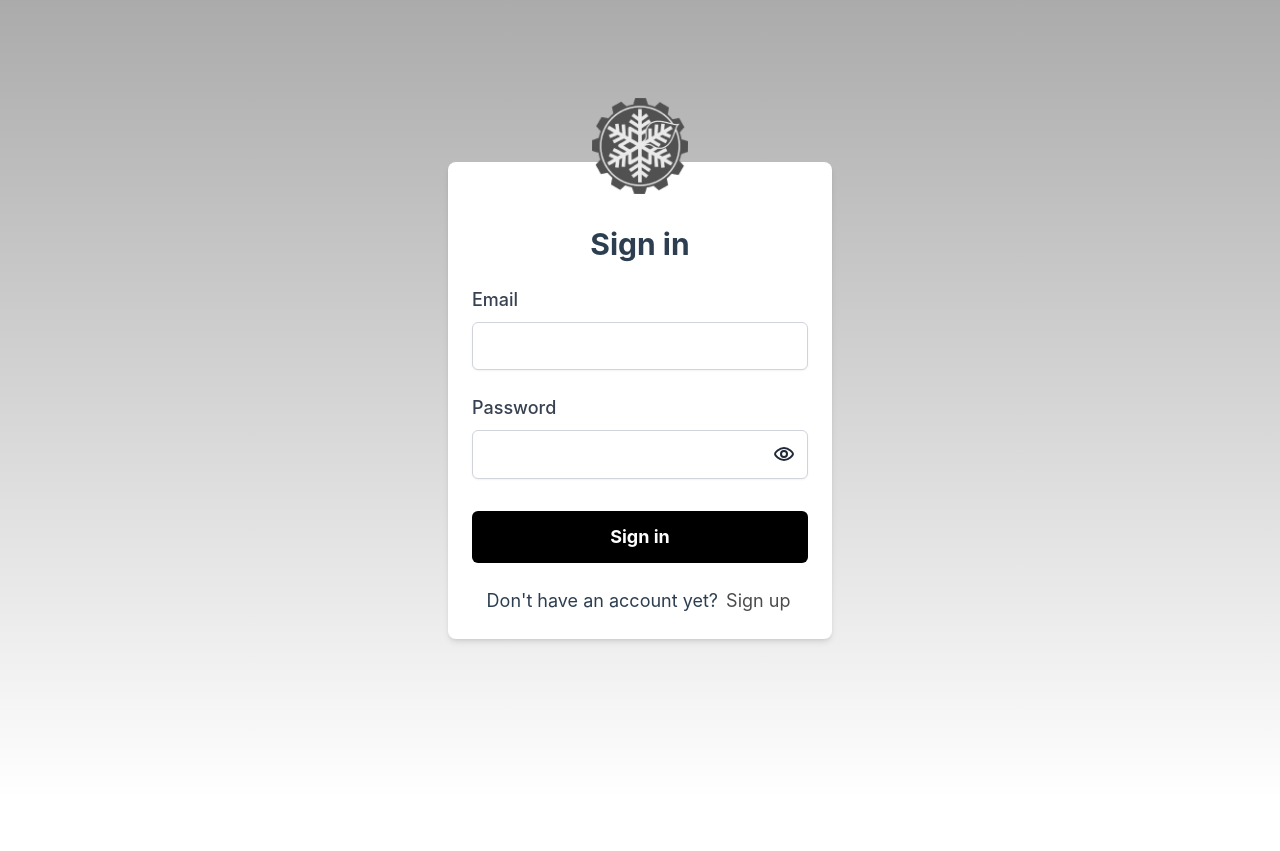
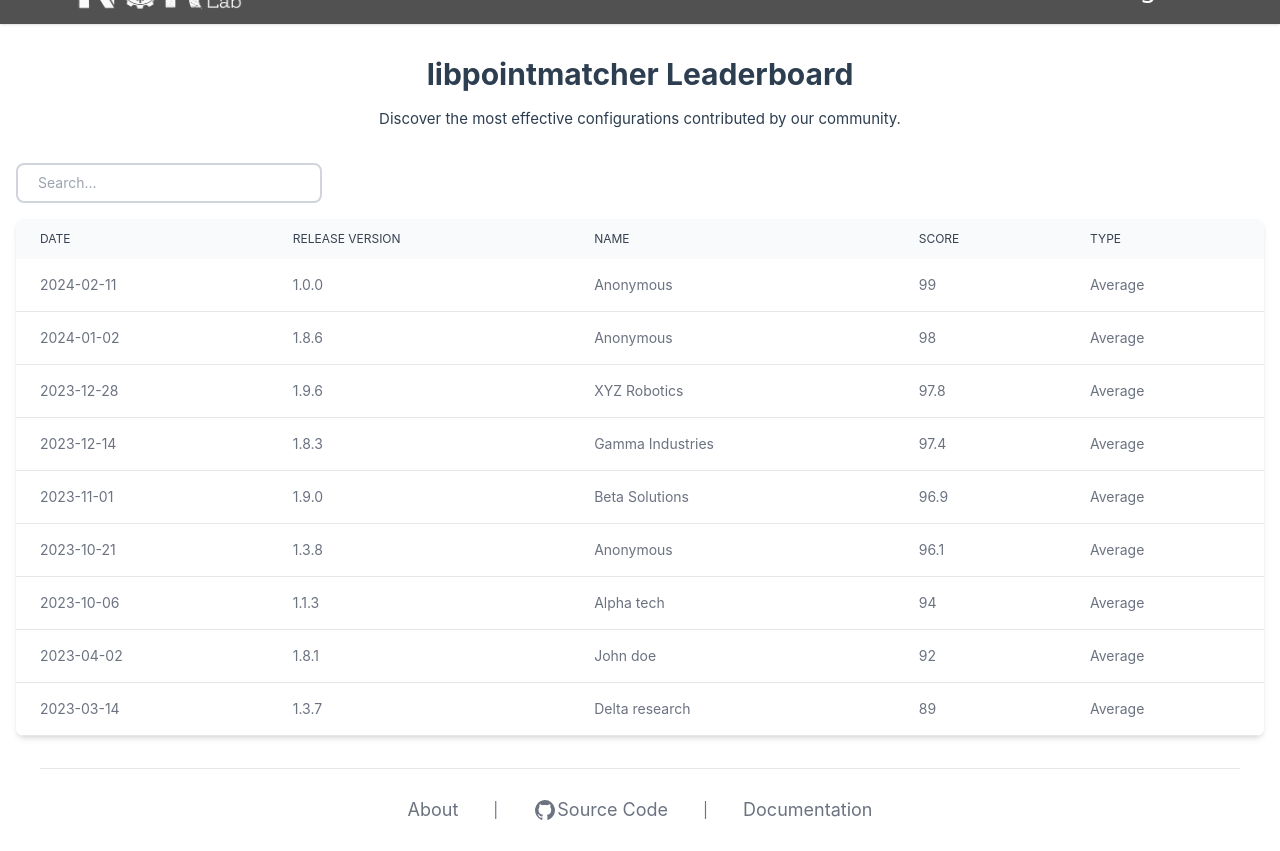
Before and after one commit to norlab-ulaval/libpointmatcher-server, a Vue app in the folder web/libpointmatcher-server-interface/: page / in a window 1280 px wide. Before the commit the page ends 800 px from the top, so only its background shows below. Built offline with nearby package versions, Linux system fonts and the light colour scheme.

Commit message:
Create leaderboard table component

```diff
--- /dev/null
+++ b/web/libpointmatcher-server-interface/src/components/leaderboard/LeaderboardTable.vue
@@ -0,0 +1,67 @@
+<template>
+    <div class="container mx-auto px-4 py-8">
+      <h1 class="text-3xl font-bold text-center mb-4">libpointmatcher Leaderboard</h1>
+      <p class="text-center mb-8">Discover the most effective configurations contributed by our community.</p>
+
+      <div class="mb-4">
+        <input
+          type="text"
+          class="border-2 border-gray-300 bg-white h-10 px-5 pr-16 rounded-lg text-sm focus:outline-none"
+          placeholder="Search..."
+          v-model="searchQuery"
+        />
+      </div>
+
+      <div class="relative overflow-x-auto shadow-md sm:rounded-lg">
+        <table class="w-full text-sm text-left text-gray-500">
+          <thead class="text-xs text-gray-700 uppercase bg-gray-50">
+            <tr>
+              <th scope="col" class="px-6 py-3">Date</th>
+              <th scope="col" class="px-6 py-3">Release version</th>
+              <th scope="col" class="px-6 py-3">Name</th>
+              <th scope="col" class="px-6 py-3">Score</th>
+              <th scope="col" class="px-6 py-3">Type</th>
+            </tr>
+          </thead>
+          <tbody>
+            <tr v-for="(entry, index) in filteredLeaderboard" :key="index" class="bg-white border-b">
+              <td class="px-6 py-4">{{ entry.date }}</td>
+              <td class="px-6 py-4">{{ entry.version }}</td>
+              <td class="px-6 py-4">{{ entry.name }}</td>
+              <td class="px-6 py-4">{{ entry.score }}</td>
+              <td class="px-6 py-4">{{ entry.type }}</td>
+            </tr>
+          </tbody>
+        </table>
+      </div>
+    </div>
+  </template>
+
+  <script>
+  export default {
+    name: 'LeaderboardTable',
+    data() {
+      return {
+        searchQuery: '',
+        leaderboard: [
+            { date: '2024-02-11', version: '1.0.0', name: 'Anonymous', score: 99, type: 'Average' },
+            { date: '2024-01-02', version: '1.8.6', name: 'Anonymous', score: 98, type: 'Average' },
+            { date: '2023-12-28', version: '1.9.6', name: 'XYZ Robotics', score: 97.8, type: 'Average' },
+            { date: '2023-12-14', version: '1.8.3', name: 'Gamma Industries', score: 97.4, type: 'Average' },
+            { date: '2023-11-01', version: '1.9.0', name: 'Beta Solutions', score: 96.9, type: 'Average' },
+            { date: '2023-10-21', version: '1.3.8', name: 'Anonymous', score: 96.1, type: 'Average' },
+            { date: '2023-10-06', version: '1.1.3', name: 'Alpha tech', score: 94, type: 'Average' },
+            { date: '2023-04-02', version: '1.8.1', name: 'John doe', score: 92, type: 'Average' },
+            { date: '2023-03-14', version: '1.3.7', name: 'Delta research', score: 89, type: 'Average' }
+        ]
+      };
+    },
+    computed: {
+      filteredLeaderboard() {
+        return this.leaderboard.filter((entry) => {
+          return entry.name.toLowerCase().includes(this.searchQuery.toLowerCase());
+        });
+      }
+    }
+  };
+  </script>
--- a/web/libpointmatcher-server-interface/src/router/index.js
+++ b/web/libpointmatcher-server-interface/src/router/index.js
@@ -7,12 +7,12 @@ const router = createRouter({
   history: createWebHistory(import.meta.env.BASE_URL),
   routes: [
     {
-      path: '/',
+      path: '/auth',
       name: 'auth',
       component: AuthView,
     },
     {
-      path: '/home',
+      path: '/',
       name: 'home',
       component: HomeView,
     },
--- a/web/libpointmatcher-server-interface/src/views/AuthView.vue
+++ b/web/libpointmatcher-server-interface/src/views/AuthView.vue
@@ -13,7 +13,6 @@
   import { register, login, logout } from '../api';
 
   export default {
-    name: "app",
     components: {
         ToastNotification,
         SignIn,
--- a/web/libpointmatcher-server-interface/src/views/HomeView.vue
+++ b/web/libpointmatcher-server-interface/src/views/HomeView.vue
@@ -1,11 +1,13 @@
-<script setup>
-import TheWelcome from '../components/TheWelcome.vue'
+<template>
+  <LeaderboardTable />
+</template>
+
+<script>
+import LeaderboardTable from '../components/leaderboard/LeaderboardTable.vue';
+
+export default {
+  components: {
+        LeaderboardTable
+    },
+}
 </script>
-
-<template>
-  <div class="flex items-center justify-center">
-    <div>
-      <h1> Welcome page </h1>
-    </div>
-  </div>
-</template>
```
